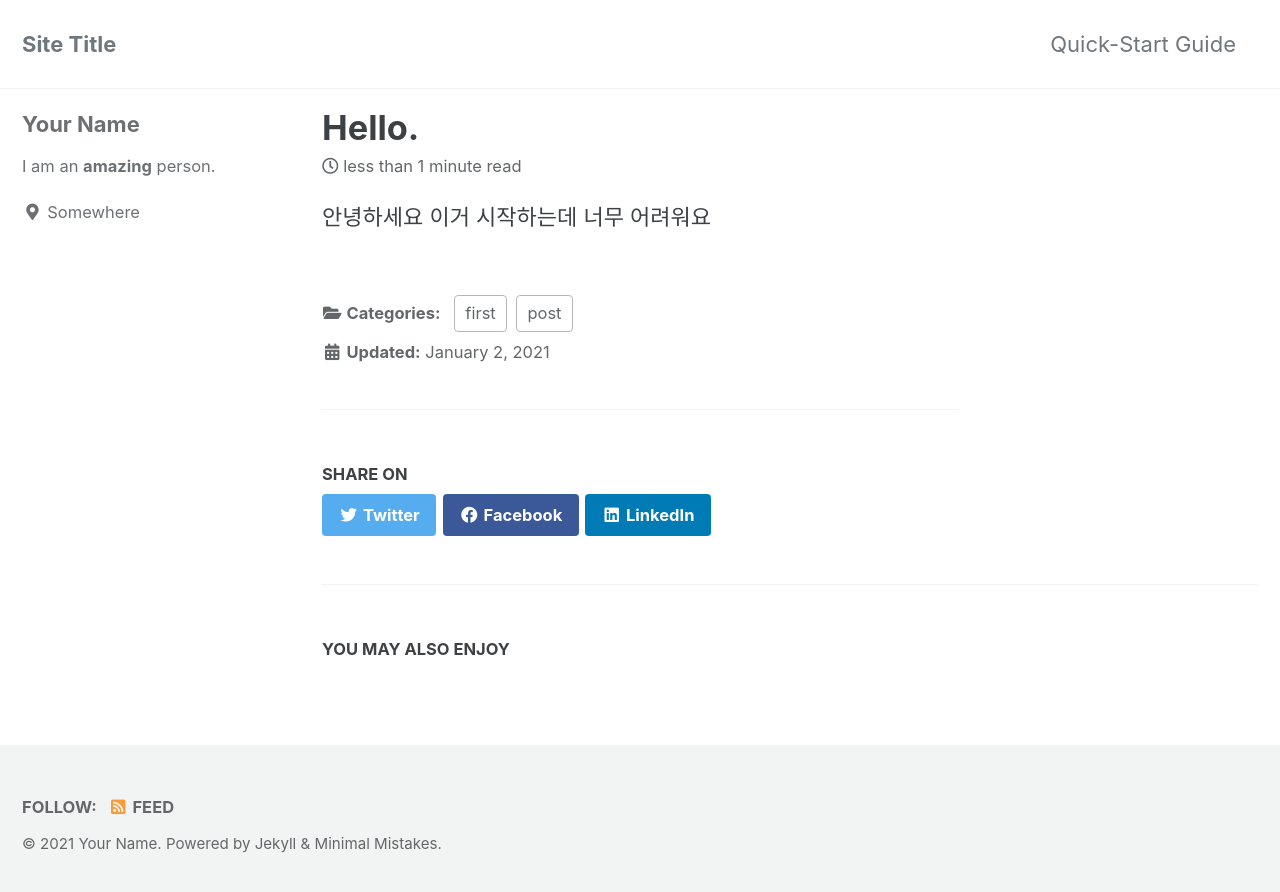
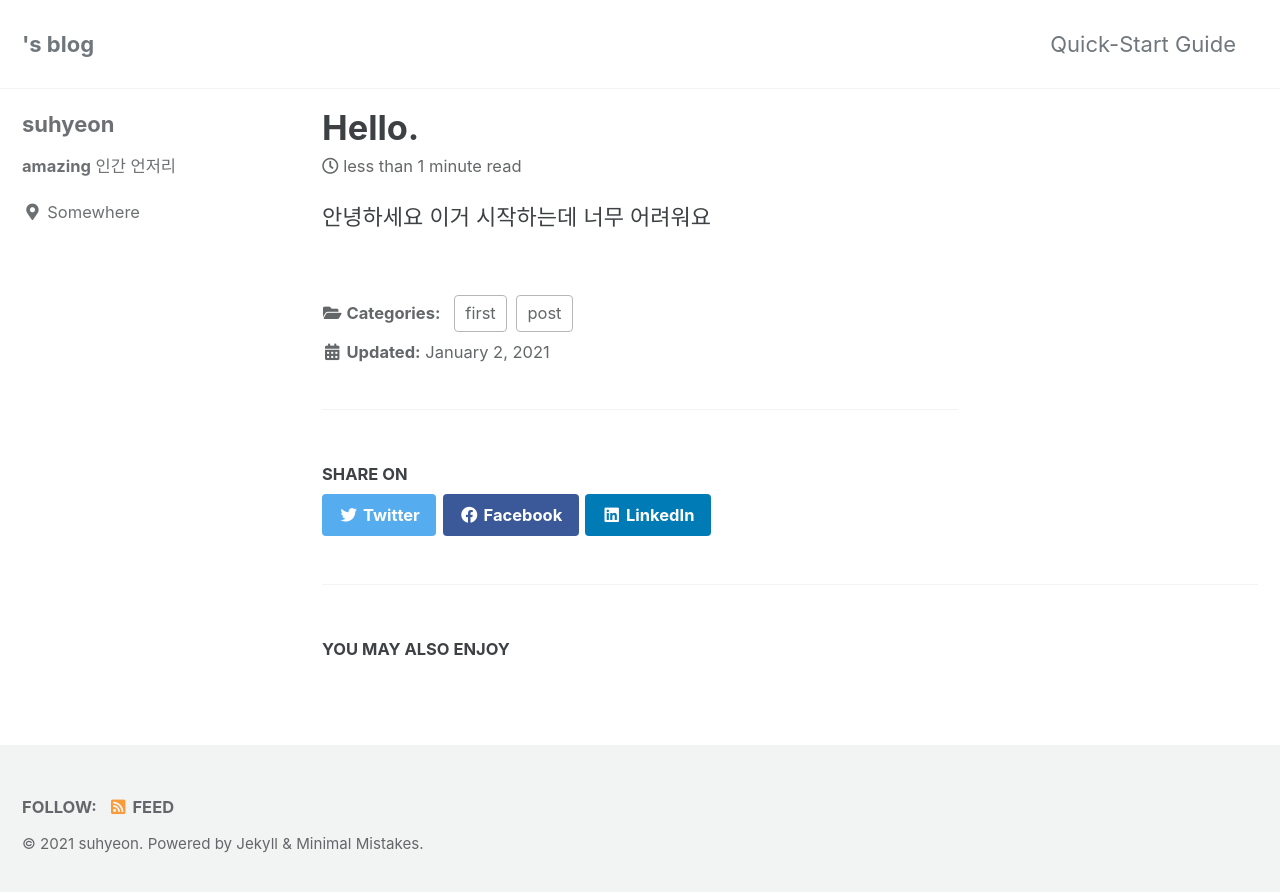
Before and after one commit to suhyeon7846/suhyeon7846.github.io, a Jekyll site: the page built from _posts/2021-01-02-first-post.md, in a window 1280 px wide. Shown: the top 892 px of the page. Built offline with Jekyll 4.4.1, drawn with Linux system fonts in a browser that asks for light colours; cached includes are drawn as plain includes.

Commit message:
Update _config.yml

```diff
--- a/_config.yml
+++ b/_config.yml
@@ -16,11 +16,11 @@ minimal_mistakes_skin    : "default" # "air", "aqua", "contrast", "dark", "dirt"
 
 # Site Settings
 locale                   : "en-US"
-title                    : "Site Title"
+title                    : "'s blog"
 title_separator          : "-"
 subtitle                 : # site tagline that appears below site title in masthead
-name                     : "Your Name"
-description              : "An amazing website."
+name                     : "suhyeon"
+description              : "여기 들어오다니 누구싶니까?"
 url                      : # the base hostname & protocol for your site e.g. "https://mmistakes.github.io"
 baseurl                  : # the subpath of your site, e.g. "/blog"
 repository               : # GitHub username/repo-name e.g. "mmistakes/minimal-mistakes"
@@ -93,9 +93,9 @@ analytics:
 
 # Site Author
 author:
-  name             : "Your Name"
+  name             : "suhyeon"
   avatar           : # path of avatar image, e.g. "/assets/images/bio-photo.jpg"
-  bio              : "I am an **amazing** person."
+  bio              : "**amazing** 인간 언저리"
   location         : "Somewhere"
   email            :
   links:
```
